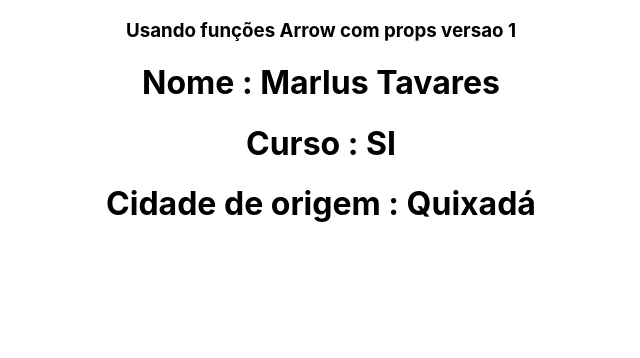
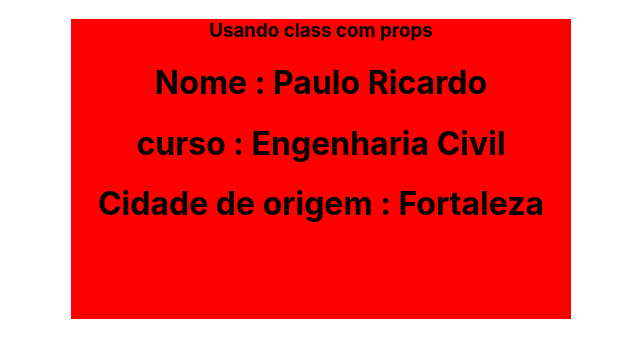
Before and after one commit to marlustavares/web-2022-1, a React (Create React App) app in the folder WEB/introducao_web/: page / in a window 1280 px wide. Shown: the top 358 px of the page, without its empty margins (319-959 px from the left). Built offline with nearby package versions, Linux system fonts and the light colour scheme.

Commit message:
formatei alguns arquivos

```diff
--- a/WEB/introducao_web/src/App.css
+++ b/WEB/introducao_web/src/App.css
@@ -1,3 +1,8 @@
 .App {
   text-align: center;
+  background : red;
+  width: 500px;
+  height: 300px;
+  margin-left: auto;
+  margin-right: auto;
 }
--- a/WEB/introducao_web/src/App.js
+++ b/WEB/introducao_web/src/App.js
@@ -7,57 +7,11 @@ import './App.css';
 
 //import Questao1 from './components/atividades/Questao1';
 //import Questao2 from './components/atividades/Questao2';
-import Questao3 from './components/atividades/Questao3';
+//import Questao3 from './components/atividades/Questao3';
+import Questao4 from './components/atividades/Questao4';
 
 
-//Questao1,primeira parte segunda aula
-/*function App() {
-  return(
-    <div className='App'>
-      <Questao1 />
-
-    </div>
-  )
-}
-*/
-//Questao1,segunda parte,segunda aula
-/*function App() {
-  return(
-    <div className='App'>
-      <Questao1 />
-
-    </div>
-  )
-}
-*/
-
-//Questao2,segunda aula
-/*function App() {
-  return(
-    <div className='App'>
-      <Questao2 />
-
-    </div>
-  )
-}
-*/
-
-//Questao3,segunda aula
-function App() {
-  return(
-    <div className='App'>
-      <Questao3
-        nome="Marlus Tavares"
-        curso="Sistemas de Informacao"
-        cidade="Quixada"
-      />
-    </div>
-  )
-}
-
-
-
-//aula de segunda
+/*------------------------PRIMEIRA AULA------------------------*/
 /*
 function App() {
   return(
@@ -143,4 +97,66 @@ function App() {
 }
 */
 
+
+
+
+
+
+
+
+/*------------------------SEGUNDA AULA------------------------*/
+
+
+/*----------------QUESTÃO 1----------------*/
+//Função clássica
+/*function App() {
+  return(
+    <div className='App'>
+      <Questao1 />
+
+    </div>
+  )
+}
+*/
+
+
+/*----------------QUESTÃO 2----------------*/
+//usando class
+/*function App() {
+  return(
+    <div className='App'>
+      <Questao2 />
+
+    </div>
+  )
+}
+*/
+
+
+/*----------------QUESTÃO 3----------------*/
+//essa questão usa props
+/*function App() {
+  return(
+    <div className='App'>
+      <Questao3
+        nome="Marlus Tavares"
+        curso="Sistemas de Informacao"
+        cidade="Quixada"
+      />
+    </div>
+  )
+}
+*/
+
+
+/*----------------QUESTÃO 4----------------*/
+//Essa função usa props
+function App() {
+  return(
+    <div className='App'>
+      <Questao4 />
+    </div>
+  )
+}
+
 export default App;
--- a/WEB/introducao_web/src/components/atividades/Questao2.jsx
+++ b/WEB/introducao_web/src/components/atividades/Questao2.jsx
@@ -7,8 +7,8 @@ import { Component } from "react"
             <div>
                 <h3>Usando class</h3>
                 <h1>nome : Marlus Tavares</h1>
-                <h1>curso : Sistemas de Informacao</h1>
-                <h1>Cidade de origem : Quixada</h1>
+                <h1>curso : Sistemas de Informação</h1>
+                <h1>Cidade de origem : Quixadá</h1>
             </div>
         )
     }
@@ -20,11 +20,14 @@ import { Component } from "react"
 
 
 
-//Questao2 modificada para a questao 4
+/*--------QUESTÃO 2 MODIFICADA PARA RESOLVER A QUESTÃO 4--------*/
 
-//questao usando class com props
+
+
+
+//questão usando class com props
 class Questao2 extends Component {
-    construtor(props){
+    constructor(props){
         super(props)
     }
 
@@ -33,7 +36,7 @@ class Questao2 extends Component {
         return(
             <div>
                 <h3>Usando class com props</h3>
-                <h1>nome : {nome}</h1>
+                <h1>Nome : {nome}</h1>
                 <h1>curso : {curso}</h1>
                 <h1>Cidade de origem : {cidade}</h1>
             </div>
--- a/WEB/introducao_web/src/components/atividades/Questao3.jsx
+++ b/WEB/introducao_web/src/components/atividades/Questao3.jsx
@@ -1,7 +1,7 @@
 import React from "react";
 
 import Questao1 from "./Questao1";
-//1° maneira
+//Essa questão usa a questão 1
 const Questao3 = () => {
     return(
         <div>
--- a/WEB/introducao_web/src/components/atividades/Questao4.jsx
+++ b/WEB/introducao_web/src/components/atividades/Questao4.jsx
@@ -0,0 +1,17 @@
+import React, { Component } from "react";
+import Questao2 from "./Questao2";
+
+//Essa questão usa a questão 2
+class Questao4 extends Component {
+    render () {
+        return(
+            <Questao2
+                nome = "Paulo Ricardo"
+                curso = "Engenharia Civil"
+                cidade = "Fortaleza"
+            />
+        )
+    }
+}
+
+export default Questao4
```
Also changed, not shown: WEB/introducao_web/src/components/atividades/Questao1.jsx (+8 -6 lines).
